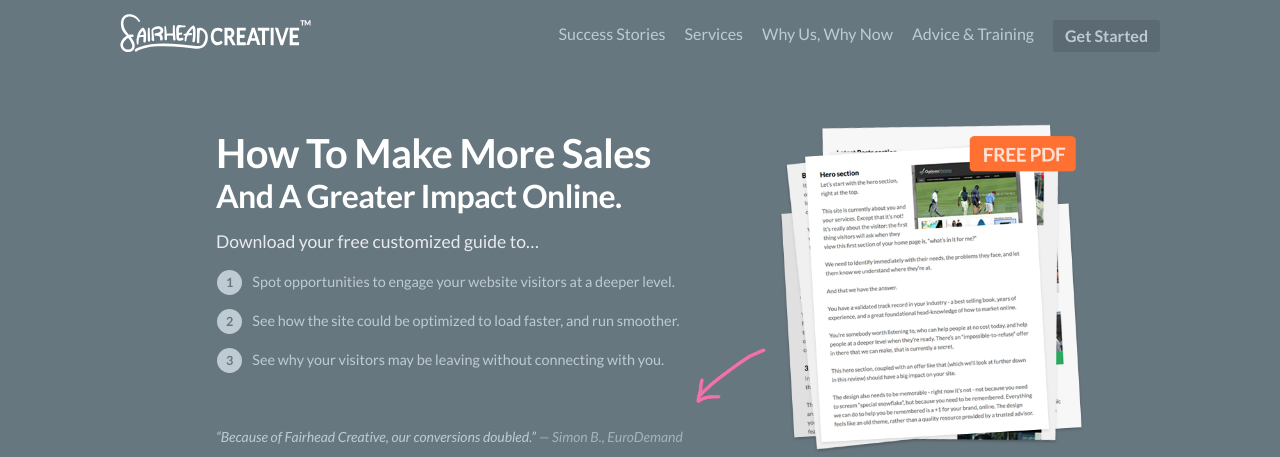
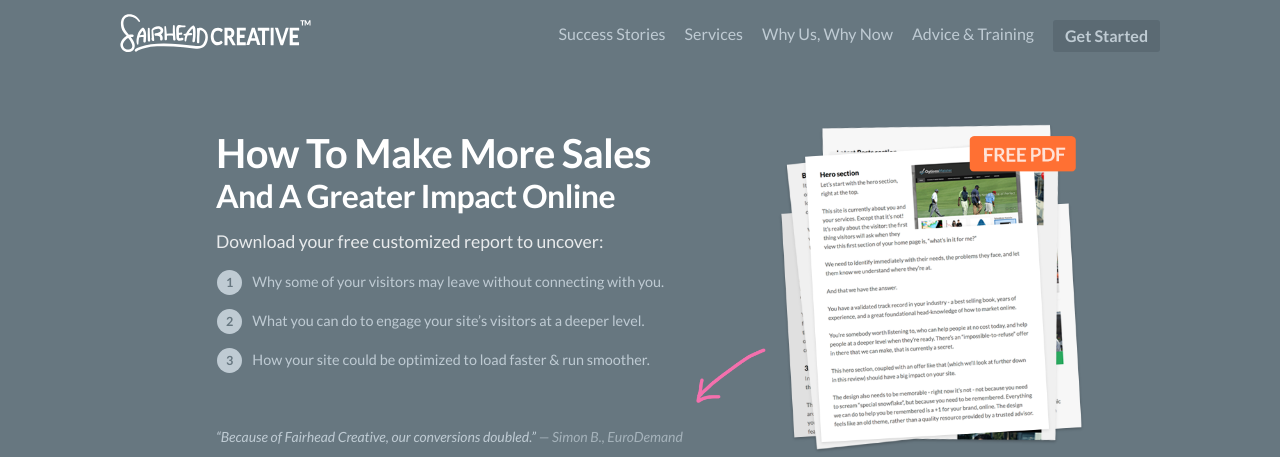
Before and after one commit to fairheadcreative/fairheadcreative, a Jekyll site: the page built from start.html, in a window 1280 px wide. Shown: the top 457 px of the page. Built offline with Jekyll 4.4.1, drawn with Linux system fonts in a browser that asks for light colours; Markdown is read by kramdown in place of the engine named in the settings.

Commit message:
Update starterkit layout

```diff
--- a/start.html
+++ b/start.html
@@ -7,12 +7,12 @@ permalink: /start/
 ---
   <div class="row">
     <div class="start-offer">
-      <h1 class="splash__title">How To Make More Sales <span>And A Greater Impact Online.</span></h1>
-      <p class="splash__lead">Download your free customized guide to…</p>
+      <h1 class="splash__title">How To Make More Sales <span>And A Greater Impact Online</span></h1>
+      <p class="splash__lead">Download your free customized report to uncover:</p>
       <ul class="start-offer__list numbered-list">
-        <li class="numbered-list__item">Spot opportunities to engage your website visitors at a deeper level.</li>
-        <li class="numbered-list__item">See how the site could be optimized to load faster, and run smoother.</li>
-        <li class="numbered-list__item">See why your visitors may be leaving without connecting with you.</li>
+        <li class="numbered-list__item">Why some of your visitors may leave without connecting with you.</li>
+        <li class="numbered-list__item">What you can do to engage your site’s visitors at a deeper level.</li>
+        <li class="numbered-list__item">How your site could be optimized to load faster &amp; run smoother.</li>
       </ul>
       <p><a href="#download" class="open-capture button">Get It Now</a></p>
       <span class="start-arrow"></span>
```
